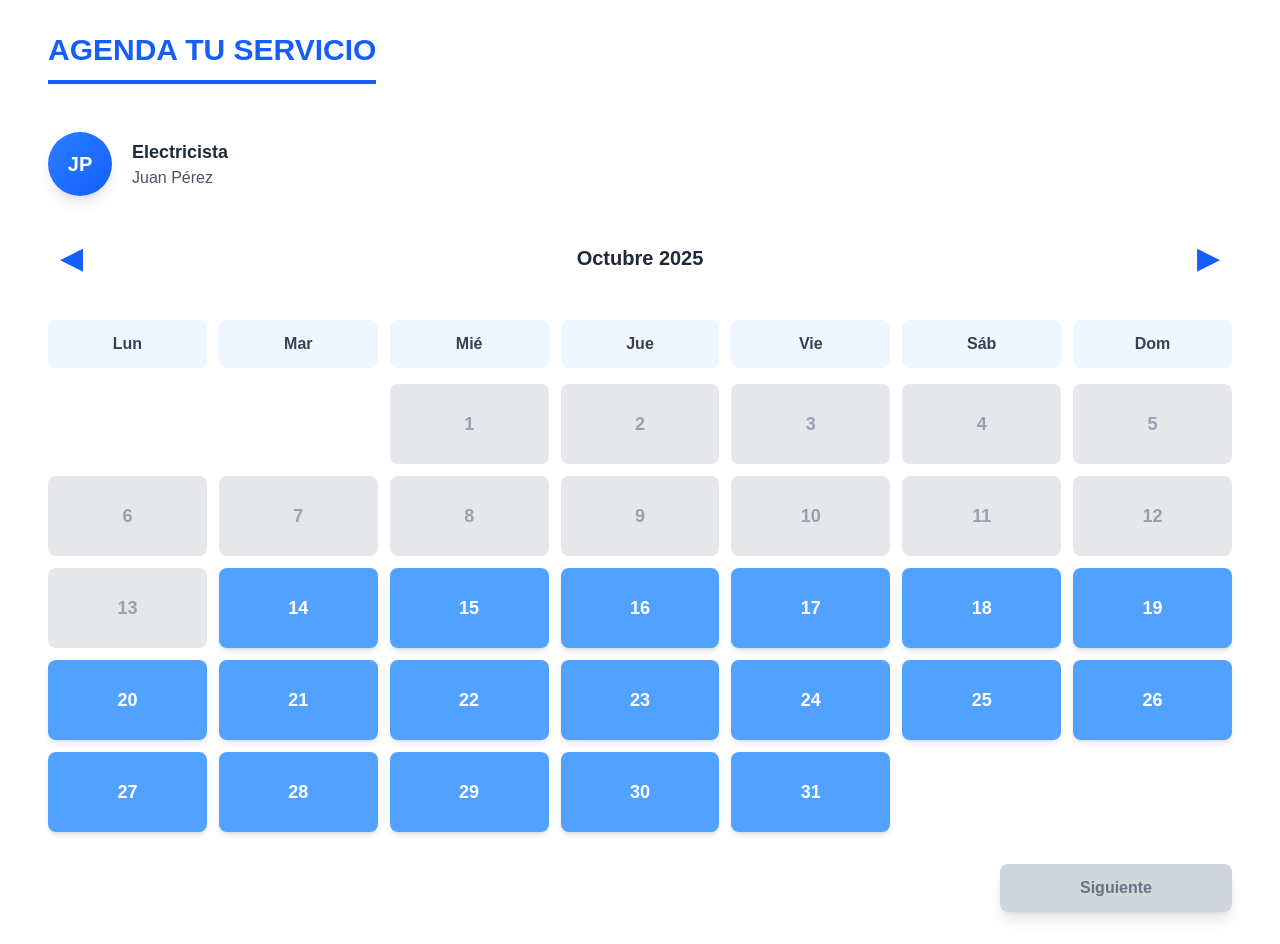
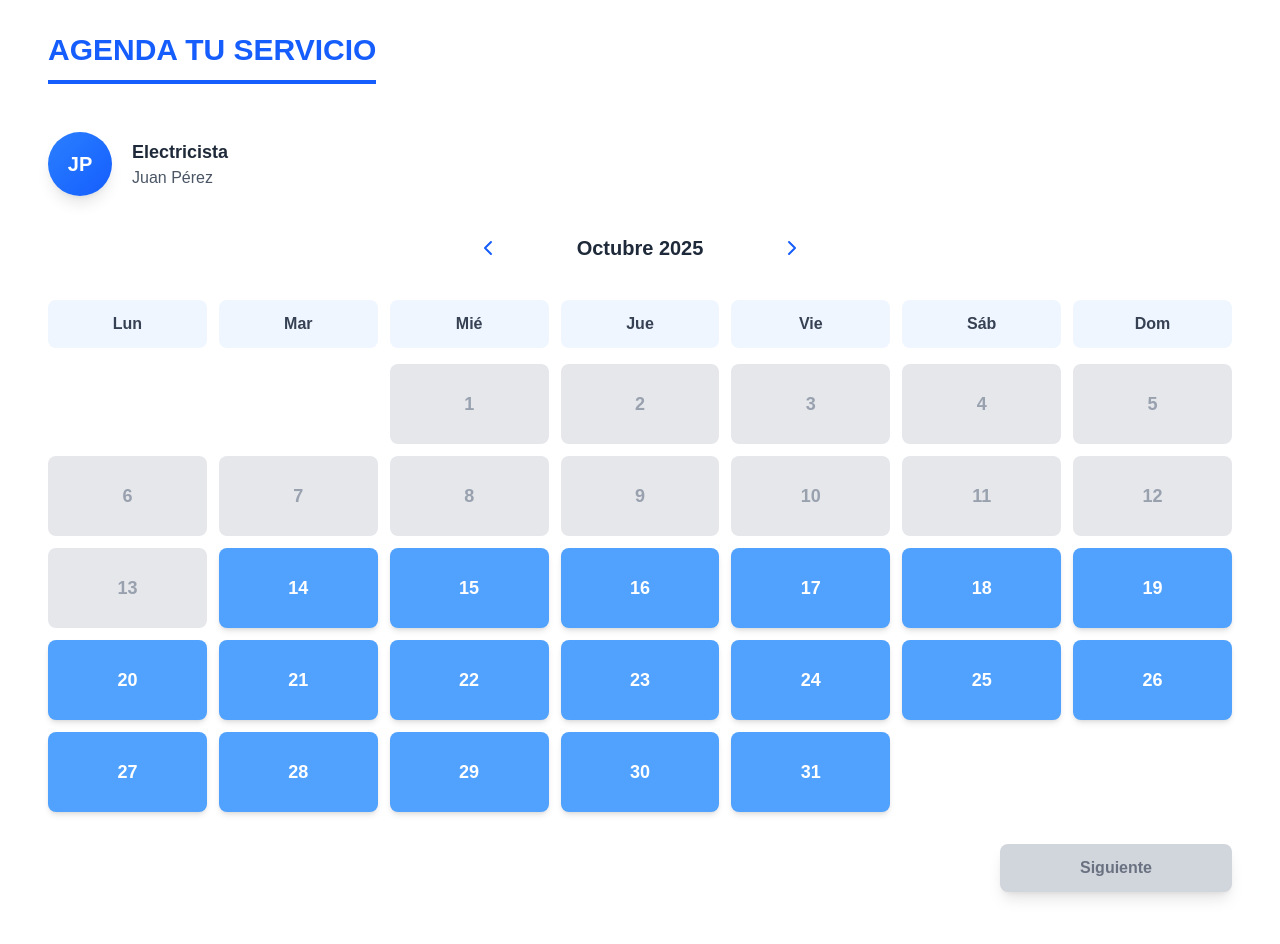
Before and after one commit to robertgt0/alquiler_front, a Next.js app: page /agenda_proveedor in a window 1280 px wide. Built offline with nearby package versions, Linux system fonts and the light colour scheme; no server answers.

Commit message:
Add navigation button functionality and improve layout in Calendario component

```diff
--- a/src/app/agenda_proveedor/components/calendario.tsx
+++ b/src/app/agenda_proveedor/components/calendario.tsx
@@ -82,6 +82,13 @@ const Calendario: React.FC = () => {
     setFechaSeleccionada(null);
   };
 
+  const handleSiguiente = () => {
+    if (fechaSeleccionada) {
+      // Este trigger hará que se muestre el componente Horario
+      // debido al condicional if (fechaSeleccionada) más abajo
+    }
+  };
+
   const generarDias = (): React.ReactElement[] => {
     const daysInMonth = getDaysInMonth(currentMonth, currentYear);
     const firstDay = getFirstDayOfMonth(currentMonth, currentYear);
@@ -162,23 +169,27 @@ const Calendario: React.FC = () => {
         </div>
 
         <div className="bg-white rounded-xl">
-          <div className="flex items-center justify-between mb-8">
+          <div className="flex items-center justify-center gap-8 mb-8">
             <button
               onClick={mesAnterior}
-              className="text-3xl text-blue-600 hover:text-blue-700 transition-all p-3 hover:bg-blue-50 rounded-lg"
+              className="text-blue-600 hover:text-blue-700 transition-all hover:bg-blue-50 rounded-lg p-2"
               aria-label="Mes anterior"
             >
-              ◀
+              <svg width="24" height="24" viewBox="0 0 24 24" fill="none" stroke="currentColor" strokeWidth="2" strokeLinecap="round" strokeLinejoin="round">
+                <polyline points="15 18 9 12 15 6"></polyline>
+              </svg>
             </button>
-            <h2 className="text-xl font-bold text-gray-800">
+            <h2 className="text-xl font-bold text-gray-800 min-w-[200px] text-center">
               {mesesNombres[currentMonth]} {currentYear}
             </h2>
             <button
               onClick={mesSiguiente}
-              className="text-3xl text-blue-600 hover:text-blue-700 transition-all p-3 hover:bg-blue-50 rounded-lg"
+              className="text-blue-600 hover:text-blue-700 transition-all hover:bg-blue-50 rounded-lg p-2"
               aria-label="Mes siguiente"
             >
-              ▶
+              <svg width="24" height="24" viewBox="0 0 24 24" fill="none" stroke="currentColor" strokeWidth="2" strokeLinecap="round" strokeLinejoin="round">
+                <polyline points="9 18 15 12 9 6"></polyline>
+              </svg>
             </button>
           </div>
 
@@ -199,6 +210,7 @@ const Calendario: React.FC = () => {
 
           <div className="flex justify-end">
             <button
+              onClick={handleSiguiente}
               disabled={!fechaSeleccionada}
               className={`px-20 py-3 rounded-lg text-base font-bold transition-all shadow-lg ${
                 fechaSeleccionada
```
